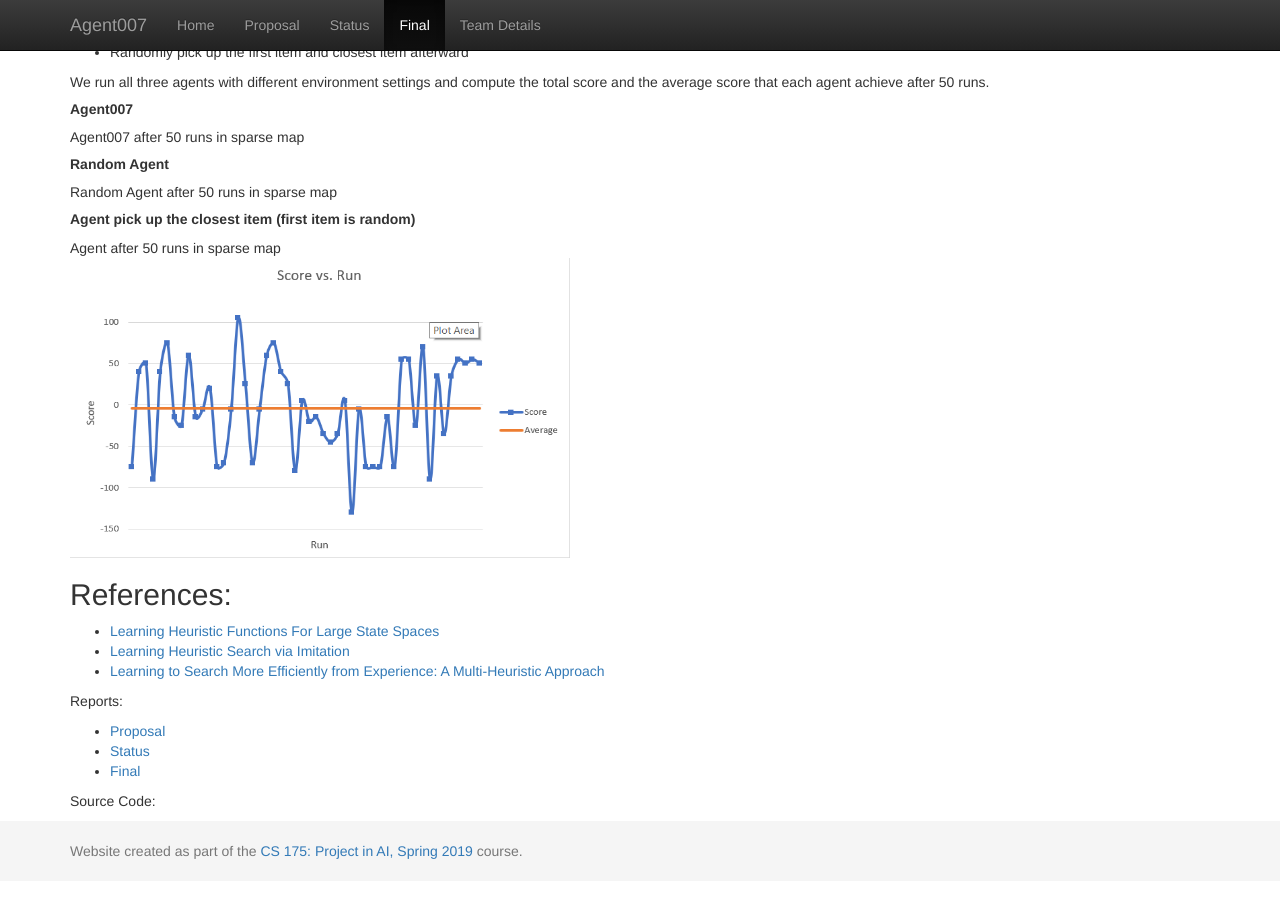
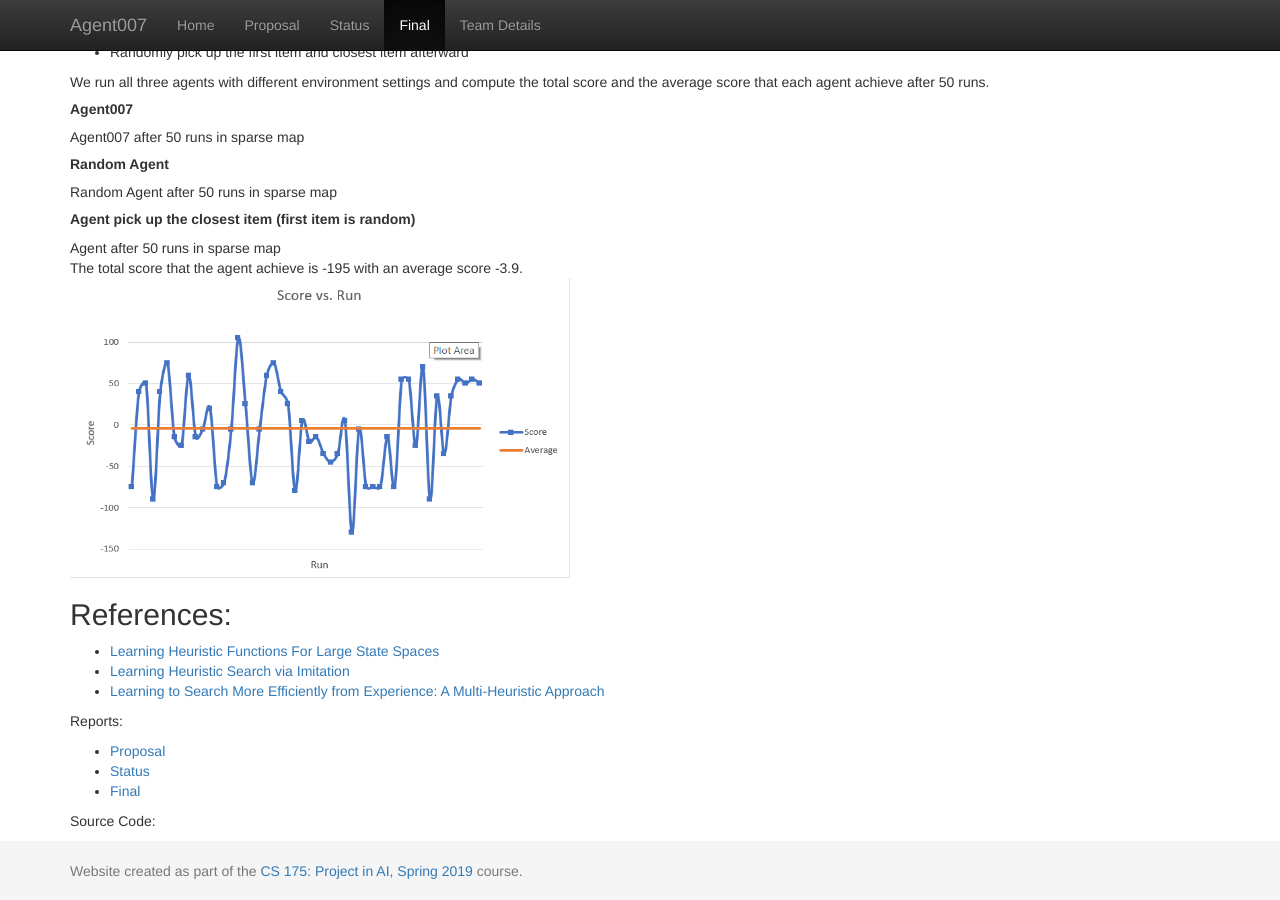
Before and after one commit to KumarHX/Agent007, a Jekyll site: the page built from docs/final.md, in a window 1280 px wide and 900 px high, scrolled down 1163 px. Built offline with Jekyll 4.4.1, drawn with Linux system fonts in a browser that asks for light colours.

Commit message:
Update final.md

```diff
--- a/docs/final.md
+++ b/docs/final.md
@@ -42,6 +42,7 @@ Random Agent after 50 runs in sparse map <br>
 
 ##### **Agent pick up the closest item (first item is random)**
 Agent after 50 runs in sparse map <br>
+The total score that the agent achieve is -195 with an average score -3.9. <br>
 <a href="url"><img src="ShortestPathSparse.png" align="center" height="300" width="500" ></a>
 
 
```
